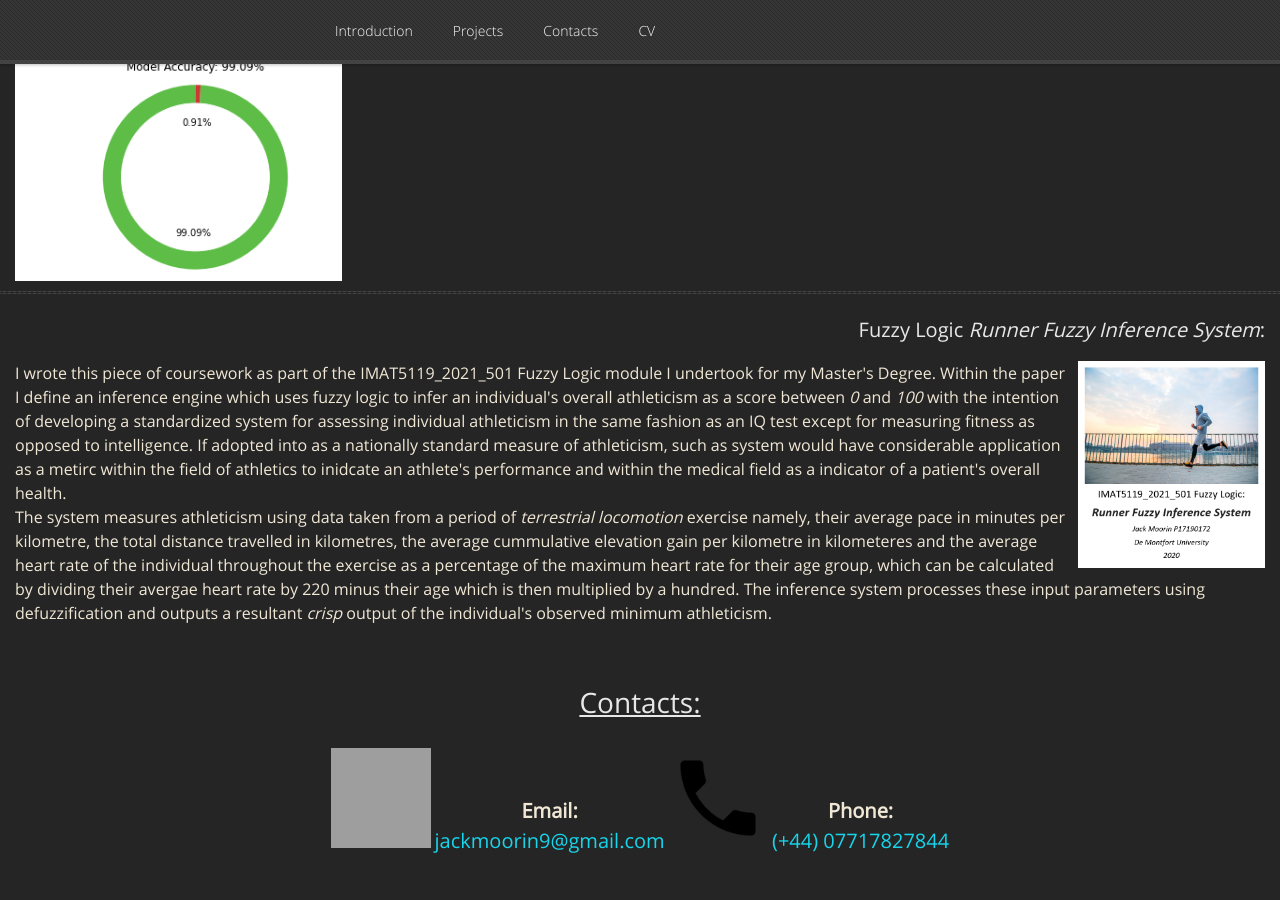
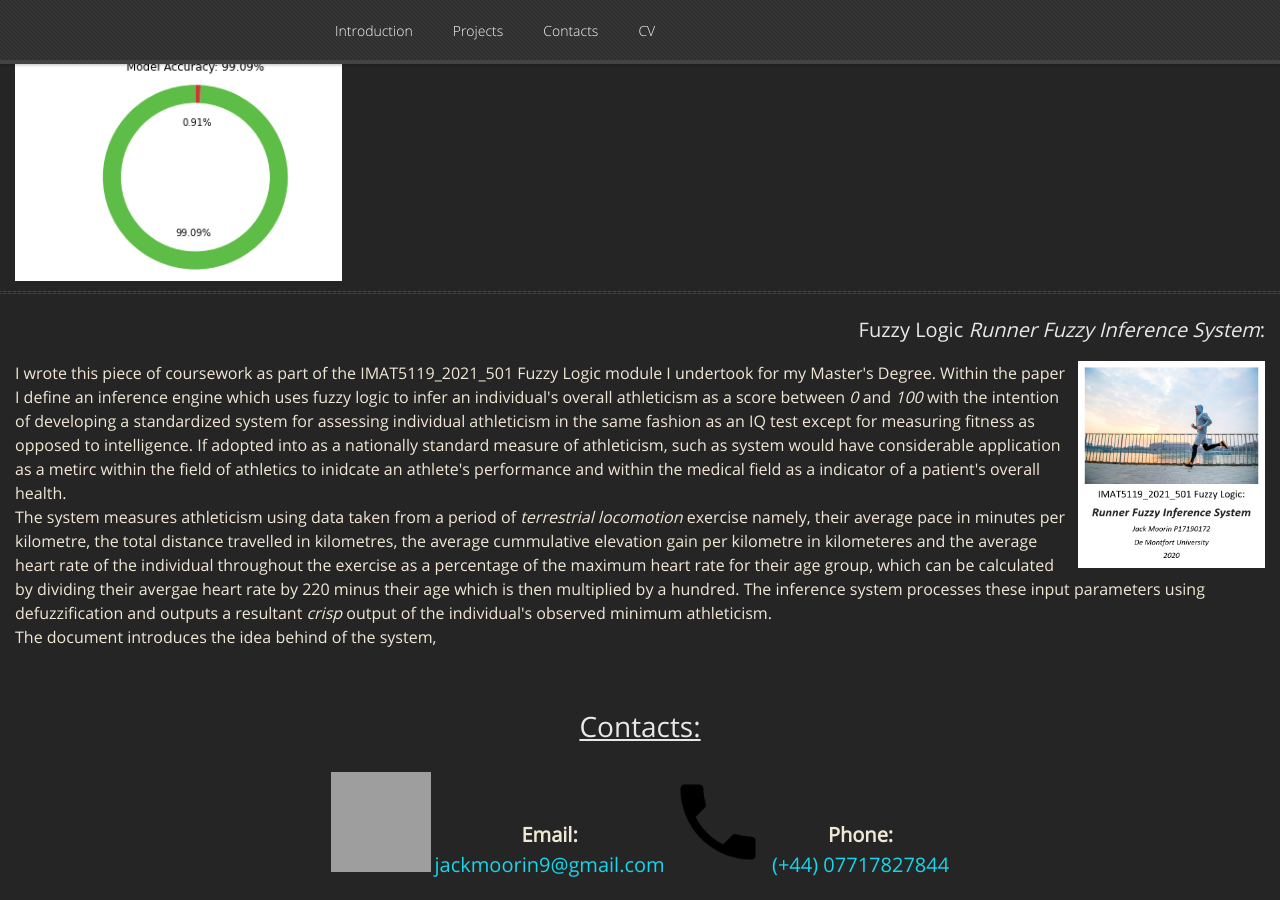
Before and after one commit to GamesProgrammingGrad2021/GamesProgrammingGrad2021.github.io, a Jekyll site: the page built from index.md, in a window 1280 px wide and 900 px high, scrolled down 1913 px. Built offline with Jekyll 4.4.1, drawn with Linux system fonts in a browser that asks for light colours; nearby versions of some CDN libraries; our own code applies the rules of GitHub Pages for plain Markdown files; before the commit the page ends 2789 px from its top, so only the background shows below that; grey boxes are pictures that could not be loaded.

Commit message:
Update default.html

```diff
--- a/_layouts/default.html
+++ b/_layouts/default.html
@@ -161,7 +161,7 @@
 			<hr>
 			<h2 style="padding-top:5px; padding-right: 15px; padding-bottom: 10px; text-align: right; font-size: 20px;">Fuzzy Logic <i>Runner Fuzzy Inference System</i>:</h2>
 			<div style="display: flex; align-items: center; width: 100% - 40px; margin-bottom: 10px; padding-right: 15px;">
-				<div style="padding-right: 0px; padding-left: 15px; font-size: 16px; text-align: left; display: block; vertical-align: middle;">
+				<div style="padding-right: 0px; padding-left: 15px; font-size: 16px; text-align: left; display: block; vertical-align: top;">
 				<a href="FL Assignment 1 Report.docx"><img src="Runner FIS Thumbnail.png" alt="Fuzzy Logic Runner FIS" style="height: 15%; width: 15%; vertical-align: middle; float: right; padding-right: 0px; padding-left: 10px;"></a>
 				I wrote this piece of coursework as part of the IMAT5119_2021_501 Fuzzy Logic module I undertook for my Master's Degree.
 				Within the paper I define an inference engine which uses fuzzy logic to infer an individual's overall athleticism as a score
@@ -174,7 +174,7 @@
 				kilometeres and the average heart rate of the individual throughout the exercise as a percentage of the maximum heart rate for
 				their age group, which can be calculated by dividing their avergae heart rate by 220 minus their age which is then multiplied by
 				a hundred. The inference system processes these input parameters using defuzzification and outputs a resultant <i>crisp</i> output
-				of the individual's observed minimum athleticism.
+				of the individual's observed minimum athleticism.<br>The document introduces the idea behind of the system,
 				</div>
 			</div>
 		</div>
```
